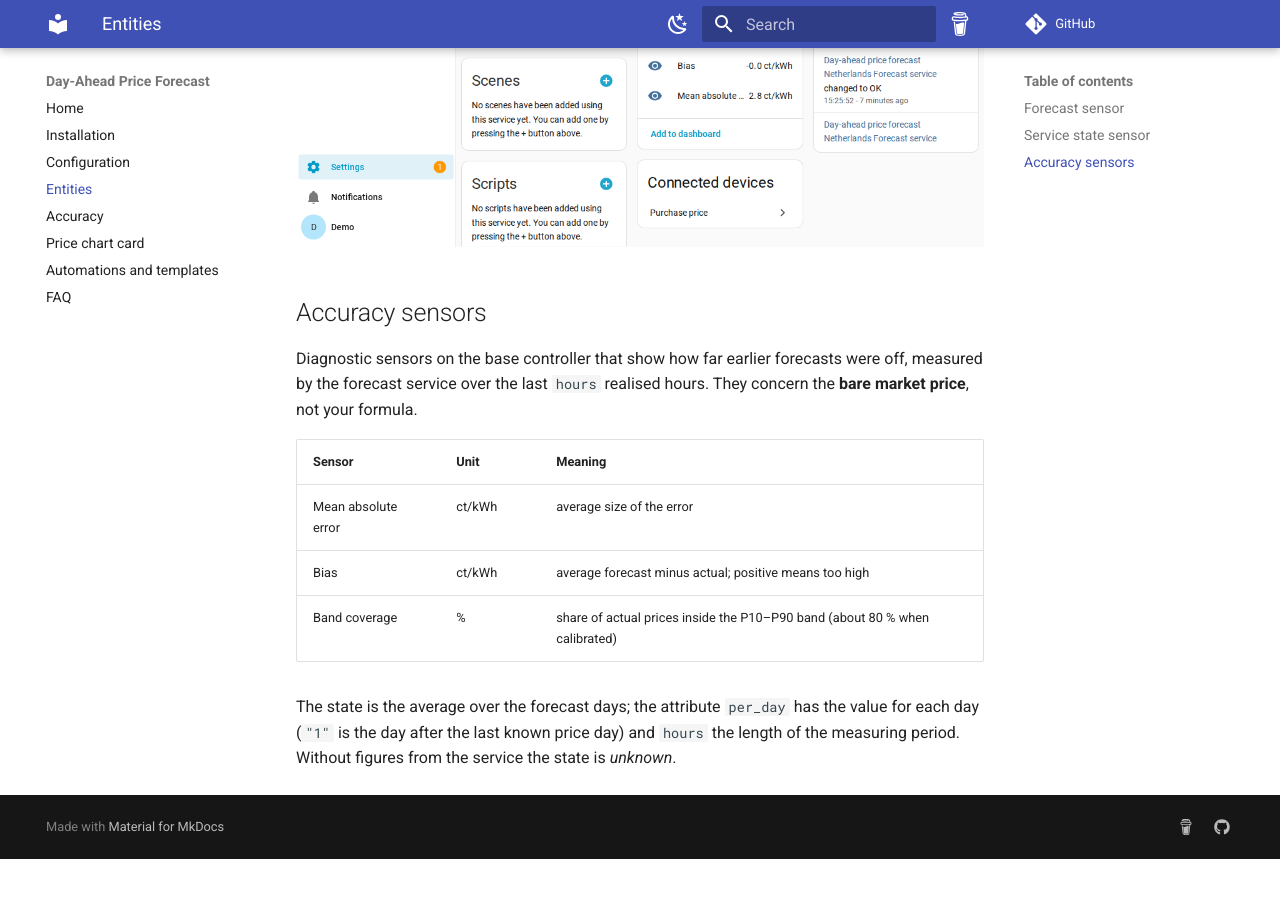
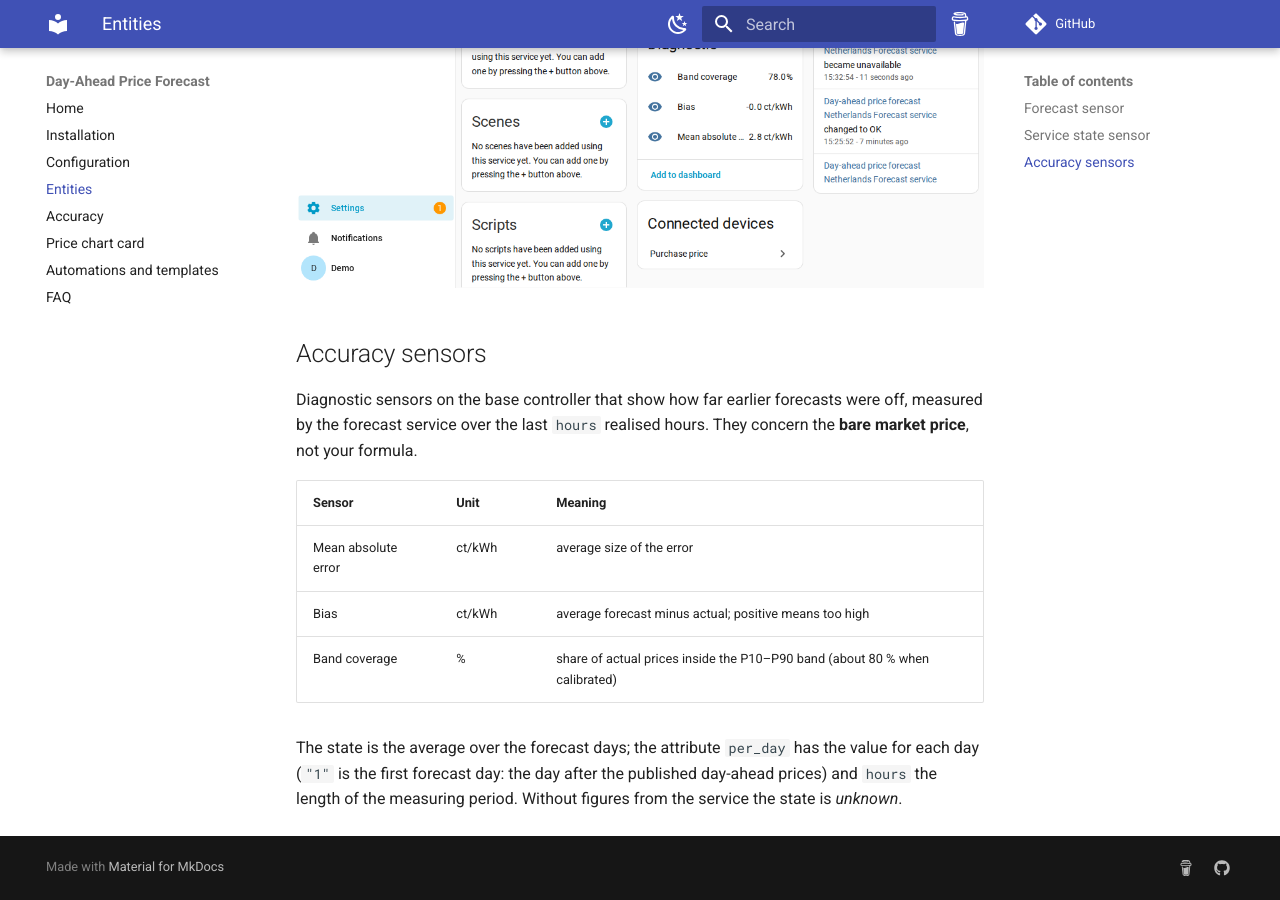
Before and after one commit to abroeders/7day-ahead-price-forecast, an MkDocs documentation site: the page built from docs/entities.md, in a window 1280 px wide and 900 px high, scrolled down 1659 px. Built offline with MkDocs 1.6.1 and Material for MkDocs 9.7.7, drawn with Linux system fonts in a browser that asks for light colours; comment, search, counter and statistics services are not loaded; before the commit the page ends 2518 px from its top, so only the background shows below that; some of the changed text lies outside the part shown.

Commit message:
docs: define forecast day 1 in the entities page (#8)

```diff
--- a/docs/entities.md
+++ b/docs/entities.md
@@ -11,7 +11,7 @@ formula; it updates at every quarter hour. The attributes carry the whole series
 | `zone` | market zone, for example `NL` |
 | `known_until` | end of the last published price day; the forecast starts here |
 | `known` | published prices: `start`, `end`, `value` |
-| `forecast` | 7 days of quarter hours: `start`, `end`, `value` (median), `p10`, `p90` |
+| `forecast` | 7 forecast days of quarter hours, the first one being the day after the published prices: `start`, `end`, `value` (median), `p10`, `p90` |
 
 The `known` and `forecast` attributes are not stored in the recorder database. The [price chart card](card.md)
 reads them to draw the chart.
@@ -42,5 +42,5 @@ service over the last `hours` realised hours. They concern the **bare market pri
 | Band coverage | % | share of actual prices inside the P10–P90 band (about 80 % when calibrated) |
 
 The state is the average over the forecast days; the attribute `per_day` has the value for each day (`"1"` is the
-day after the last known price day) and `hours` the length of the measuring period. Without figures from the
+first forecast day: the day after the published day-ahead prices) and `hours` the length of the measuring period. Without figures from the
 service the state is *unknown*.
```
